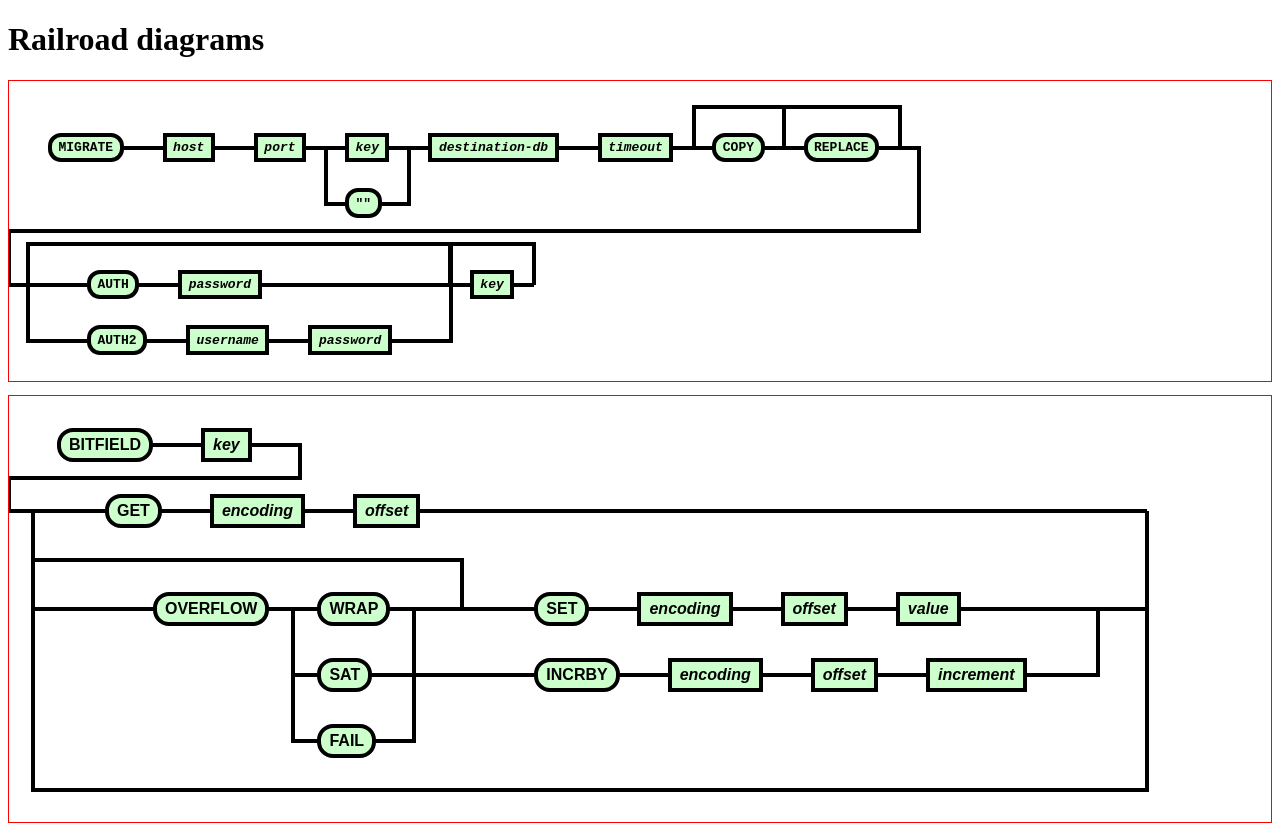
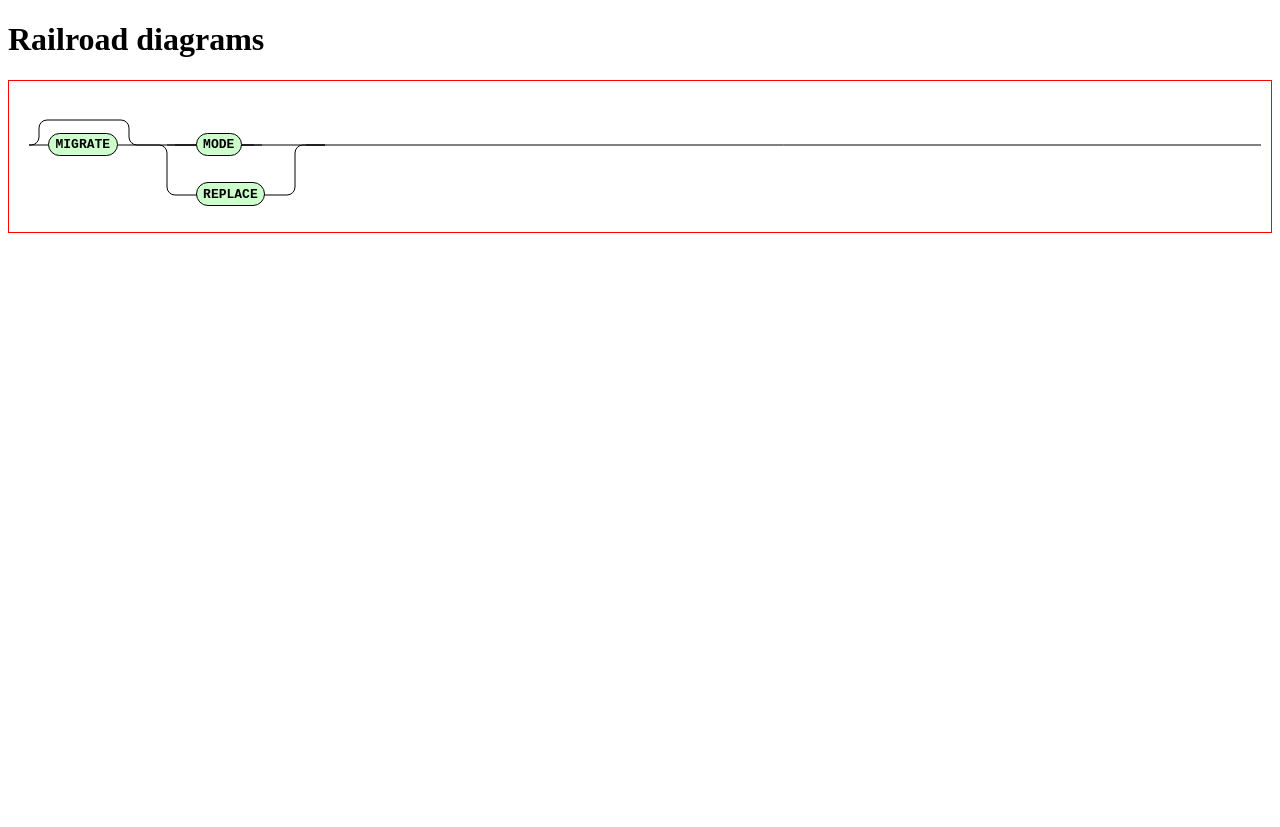
Before and after one commit to itamarhaber/wcsyn, a website: page index.html in a window 1280 px wide. Shown: the top 827 px of the page. After the commit the page ends 800 px from the top, so only its background shows below. Drawn offline with Linux system fonts and the light colour scheme.

Commit message:
Choice working

```diff
--- a/index.html
+++ b/index.html
@@ -23,6 +23,14 @@
 
 <body>
   <h1>Railroad diagrams</h1>
+  <rr-diagram class="migrate">
+    <rr-terminal optional>MIGRATE</rr-terminal>
+    <rr-choice>
+      <rr-terminal>MODE</rr-terminal>
+      <rr-terminal>REPLACE</rr-terminal>
+    </rr-choice>
+  </rr-diagram>
+  <!--
   <rr-diagram class="migrate">
     <rr-terminal>MIGRATE</rr-terminal>
     <rr-nonterminal>host</rr-nonterminal>
@@ -114,6 +122,7 @@
       <rr-terminal>KEEPTTL</rr-terminal>
     </rr-choice>
   </rr-diagram>
+  !-->
 </body>
 
 </html>
--- a/main.js
+++ b/main.js
@@ -1,5 +1,5 @@
 function fromPx(s) { return Number(s.slice(0,-2)) }
-
+function caller() { return (new Error()).stack.split("\n")[3].trim().split(" ")[1] }
 class Path {
   #x;
 
@@ -30,35 +30,115 @@ class Path {
   }
 
   #canvas;
-  #AR;
-
-  constructor(arcRadius, lineWidth) {
-    this.#AR = arcRadius;
+  #arcRadius;
+  #start;
+  #cx;
+  #cy;
+  #ltr;
+  #ttb;
+  constructor(canvas, arcRadius) {
+    this.#canvas = canvas;
+    this.#arcRadius = arcRadius;
+    this.#start = true;
+    this.moveTo(0, 0);
   }
 
   moveTo(x, y) {
     this.#x = x;
     this.#y = y;
+    this.#ltr = true;
+    this.#ttb = true;
+    this.#start = true;
     this.#path2d.moveTo(x, y);
   }
 
-  lineTo(x, y) {
-    this.#x = x;
+  // Never use this.
+  // lineTo(x, y) {
+  //   this.#x = x;
+  //   this.#y = y;
+  //   this.#path2d.lineTo(x, y);
+  // }
+/*
+
+-----
+
+---
+    |
+___
+
+1.5, 0  ___  0, 1/2
+       /   \
+       |   |
+1, 1.5 \___/ 1/2, 1
+*/
+  // if ltr && ttb
+  // start && end
+  // ------------
+  // start && !end
+  // --------
+  // !start && !end
+  //   \_______
+  // !start && end
+  // \____________
+
+  verticalTo(y, end = false) {
+    if (this.#y === y) return;
+    this.#ttb = this.#y < y;
+    const AR = this.#arcRadius;
+    const XOR = ((this.#ltr ? !this.#ttb : this.#ttb) ? AR : -AR);
+    // console.log(caller(), 'V', this.#start, 'end', end, 'y', y, 'this.#y', this.#y, 'ltr', this.#ltr, 'ttb', this.#ttb,'XOR', XOR, 'cx', this.#cx, 'cy', this.#cy)
+    if (this.#start) {
+      // No need to do an arc from prev, stop before actual x
+    } else {
+      // connect previous cx
+      this.path2d.moveTo(this.#cx, this.#y);
+      this.#path2d.arcTo(this.#x, this.#y, this.#x, y, AR);
+      this.#cy = this.#y + (this.#ttb ? AR : -AR);
+      // this.#path2d.lineTo(this.#x, this.#cy);
+    }
+    if (end) {
+      // Connect to end without an arc
+      this.#path2d.lineTo(this.#x, y);
+      this.#cx = this.#x;
+      this.#cy = y;
+    } else {
+      // keep space for arc
+      this.#cy = y - (this.#ttb ? AR : -AR);
+      this.#path2d.lineTo(this.#x, this.#cy);
+    }
+    this.#start = end;
     this.#y = y;
-    this.#path2d.lineTo(x, y);
   }
 
-  verticalTo(y) {
-    this.#y = y;
-    this.#path2d.lineTo(this.#x, y);
-  }
-
-  horizontalTo(x) {
+  horizontalTo(x, end = false) {
+    if (this.#x === x) return;
+    this.#ltr = this.#x < x;
+    const AR = this.#arcRadius;
+    const XOR = ((this.#ltr ? !this.#ttb : this.#ttb) ? AR : -AR);
+    // console.log(caller(), 'H', 'start', this.#start, 'end', end, 'x', x, 'this.#x', this.#x, 'ltr', this.#ltr, 'ttb', this.#ttb,'XOR', XOR, 'cx', this.#cx, 'cy', this.#cy)
+    if (this.#start) {
+      // No need to do an arc from prev, stop before actual x
+    } else {
+      // connect previous cx
+      this.path2d.moveTo(this.#x, this.#cy);
+      this.#path2d.arcTo(this.#x, this.#y, x, this.#y, AR);
+      this.#cx = this.#x + (this.#ltr ? AR : -AR);
+      // this.#path2d.lineTo(this.#cx, this.#y);
+    }
+    if (end) {
+      // Connect to end without an arc
+      this.#path2d.lineTo(x, this.#y);
+      this.#cx = x;
+      this.#cy = this.#y;
+    } else {
+      // keep space for arc
+      this.#cx = x - (this.#ltr ? AR : -AR);
+      this.#path2d.lineTo(this.#cx, this.#y);
+    }
+    this.#start = end;
     this.#x = x;
-    this.#path2d.lineTo(x, this.#y);
   }
 }
-
 class RailroadElement extends HTMLElement {
   connectedCallback() {
     // this.parentElement.draw();
@@ -72,9 +152,11 @@ class RailroadElement extends HTMLElement {
     if (!this.hasAttribute('optional')) return;
 
     const { x, y } = path;
-    path.verticalTo(this.offsetTop - gap.block);
-    path.horizontalTo(this.offsetLeft + this.offsetWidth + gap.midInline);
+    path.horizontalTo(x + gap.quarterInline);
+    path.verticalTo(this.offsetTop - gap.midBlock);
+    path.horizontalTo(x + this.offsetWidth + gap.midInline + gap.quarterInline);
     path.verticalTo(y);
+    path.horizontalTo(this.offsetLeft + this.offsetWidth + gap.midInline, true);
     path.x = x;
   }
 
@@ -82,22 +164,20 @@ class RailroadElement extends HTMLElement {
     if (!this.hasAttribute('repeatable')) return;
 
     const { x, y } = path;
-    path.verticalTo(this.offsetTop + this.offsetHeight + gap.block);
-    path.horizontalTo(this.offsetLeft + this.offsetWidth + gap.midInline);
+    path.moveTo(x + gap.midInline + gap.quarterInline, y);
+    path.horizontalTo(x + gap.quarterInline);
+    path.verticalTo(this.offsetTop + this.offsetHeight + gap.midBlock);
+    path.horizontalTo(this.offsetLeft + this.offsetWidth + gap.midInline - gap.quarterInline);
     path.verticalTo(y);
+    path.horizontalTo(this.offsetLeft + this.offsetWidth, true);
     path.x = x;
   }
 
-  drawAttributes(path, gap) {
+  draw(path, gap, end) {
+    const { x, width } = this.getRect();
     this.#drawOptional(path, gap);
     this.#drawRepeatable(path, gap);
-  }
-
-  draw(path, gap) {
-    const { x, midHeight, width } = this.getRect();
-    path.lineTo(x + 1, midHeight);
-    path.x += width - 2;
-    path.horizontalTo(path.x + gap.midInline + 1);
+    path.horizontalTo(x + width + gap.midInline, end);
   }
 
   getRect() {
@@ -147,7 +227,8 @@ class RailroadContainer extends RailroadElement {
       block: Math.round(block),
       inline: Math.round(inline),
       midBlock: Math.round(block / 2),
-      midInline: Math.round(inline / 2)
+      midInline: Math.round(inline / 2),
+      quarterInline: Math.round(inline / 4)
     };
   }
 }
@@ -159,20 +240,20 @@ class RailroadSequence extends RailroadContainer {
       const child = this.children[i],
         { midHeight } = child.getRect();
 
+      // TODO: the diagram's leftmost is cut by 0.5 * lineWidth
       if (path.x > child.offsetLeft) {
         let prev = this.children[i-1];
-        path.horizontalTo(prev.offsetLeft + prev.offsetWidth + gap.inline);
+        path.horizontalTo(prev.offsetLeft + prev.offsetWidth + gap.midInline);
         path.verticalTo(prev.offsetTop + lineHeight + gap.midBlock);
         path.horizontalTo(child.offsetLeft - gap.inline);
         path.verticalTo(midHeight);
-        path.horizontalTo(child.offsetLeft - gap.midInline);
+        path.horizontalTo(child.offsetLeft - gap.midInline, true);
         lineHeight = child.offsetHeight;
       } else if (child.offsetHeight > lineHeight) {
         lineHeight = child.offsetHeight;
       }
 
-      child.drawAttributes(path, gap);
-      child.draw(path, gap);
+      child.draw(path, gap, true);
     }
   }
 }
@@ -180,16 +261,24 @@ class RailroadSequence extends RailroadContainer {
 class RailroadChoice extends RailroadContainer {
   draw(path, gap) {
     const { x, y } = path;
-    for (const child of this.children) {
+    // TODO: first child is problematic :/
+    // TODO: see migrate
+    // TODO: if optional, sequence line crosses
+    super.draw(path, gap)
+    const me = this.getGap();
+    for (let i = 0; i < this.children.length; i++) {
+      const child = this.children[i];
+      const first = i === 0;
+      path.horizontalTo(this.offsetLeft + me.quarterInline);
       path.verticalTo(child.getRect().midHeight);
-      child.drawAttributes(path, gap);
-      child.draw(path, gap);
-      path.horizontalTo(this.offsetLeft + this.offsetWidth + gap.midInline);
+      path.horizontalTo(this.offsetLeft + me.quarterInline);
+      child.draw(path, me, true);
+      path.horizontalTo(this.offsetLeft + this.offsetWidth - me.midInline + gap.quarterInline, first);
       path.verticalTo(y);
+      path.horizontalTo(this.offsetLeft + this.offsetWidth + gap.midInline, true);
       path.x = x;
     }
-
-    path.x += this.offsetWidth + gap.inline;
+    path.x += this.offsetWidth + gap.midInline;
   }
 }
 
@@ -228,11 +317,11 @@ class RailroadDiagram extends RailroadSequence {
     const computedStyle = getComputedStyle(this);
     const arcRadius = fromPx(computedStyle.getPropertyValue('--arc-radius')) || 8;
     const lineWidth = fromPx(computedStyle.getPropertyValue('--line-width')) || 4;
+    const path = new Path(this.#canvas, arcRadius);
+    path.moveTo(this.getGap().midInline, this.children[1].getRect().midHeight); // TODO: Start
+    super.draw(path, this.getGap(), 1);
+    path.horizontalTo(this.offsetLeft + this.offsetWidth - this.getGap().midInline, true);// TODO: End
 
-    const path = new Path(this.#canvas, arcRadius);
-    super.draw(path, this.getGap(), 1);
-
-    // TODO: use css custome property - should be the same as borders
     this.#ctx.lineWidth = lineWidth;
     this.#ctx.scale(devicePixelRatio, devicePixelRatio);
     this.#ctx.stroke(path.path2d);
--- a/style.css
+++ b/style.css
@@ -7,7 +7,7 @@ rr-diagram {
   --gap-inline: 3em;
   --border-radius: 1em;
   --arc-radius: 8px;  /* px value only */
-  --line-width: 4px;  /* px value only */
+  --line-width: 1px;  /* px value only */
   --line-color: black;
 }
 
@@ -29,7 +29,7 @@ rr-diagram, rr-sequence {
   flex-wrap: wrap;
   align-items: baseline;
   gap: var(--gap-block) var(--gap-inline);
-  padding-inline: var(--gap-inline);
+  /* padding-inline: var(--gap-inline); */
 }
 
 rr-choice {
@@ -37,6 +37,7 @@ rr-choice {
   flex-direction: column;
   align-items: flex-start;
   gap: var(--gap-block) var(--gap-inline);
+  padding-inline: var(--gap-inline);  /* TODO: makes sense? */
 }
 
 rr-diagram > canvas {
```
